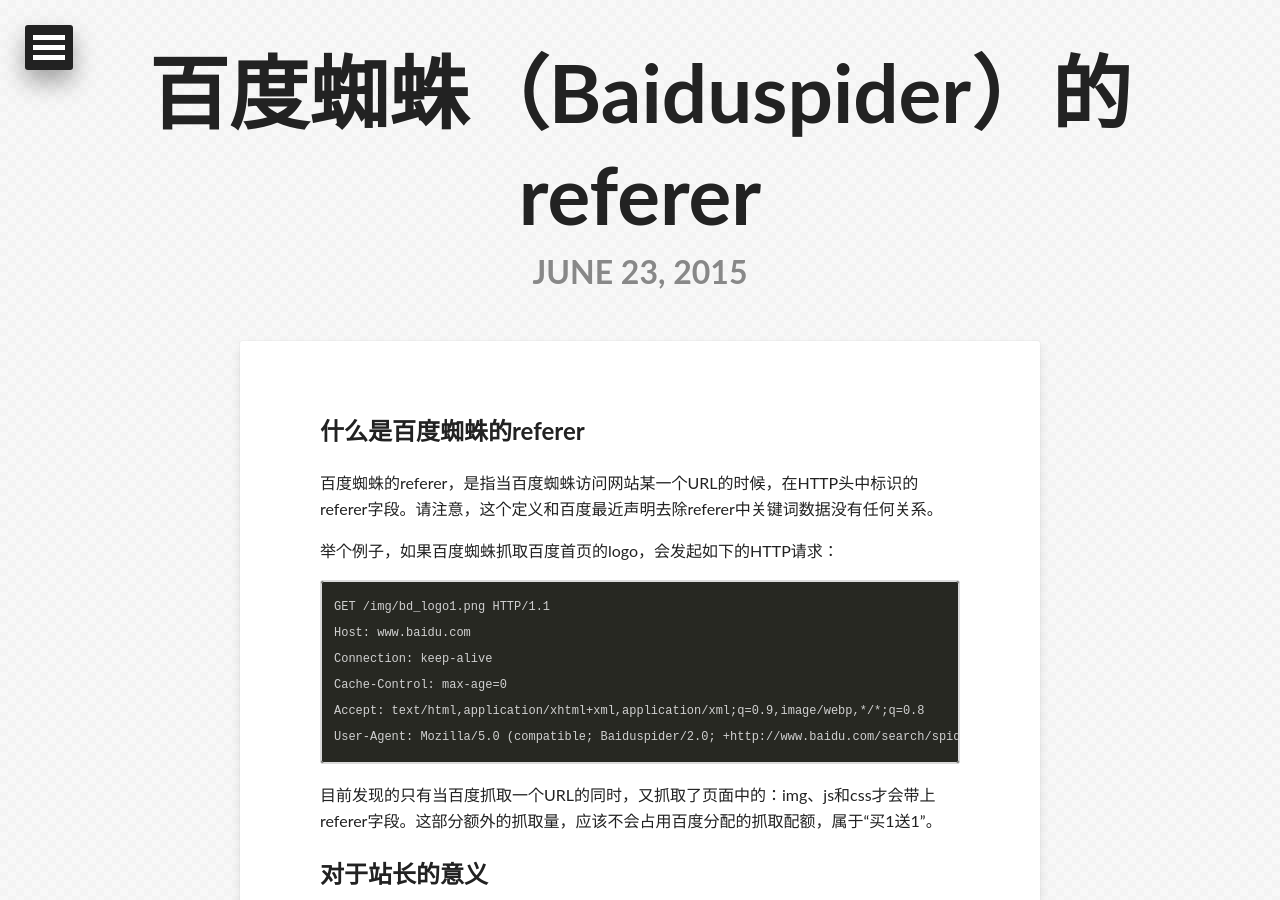
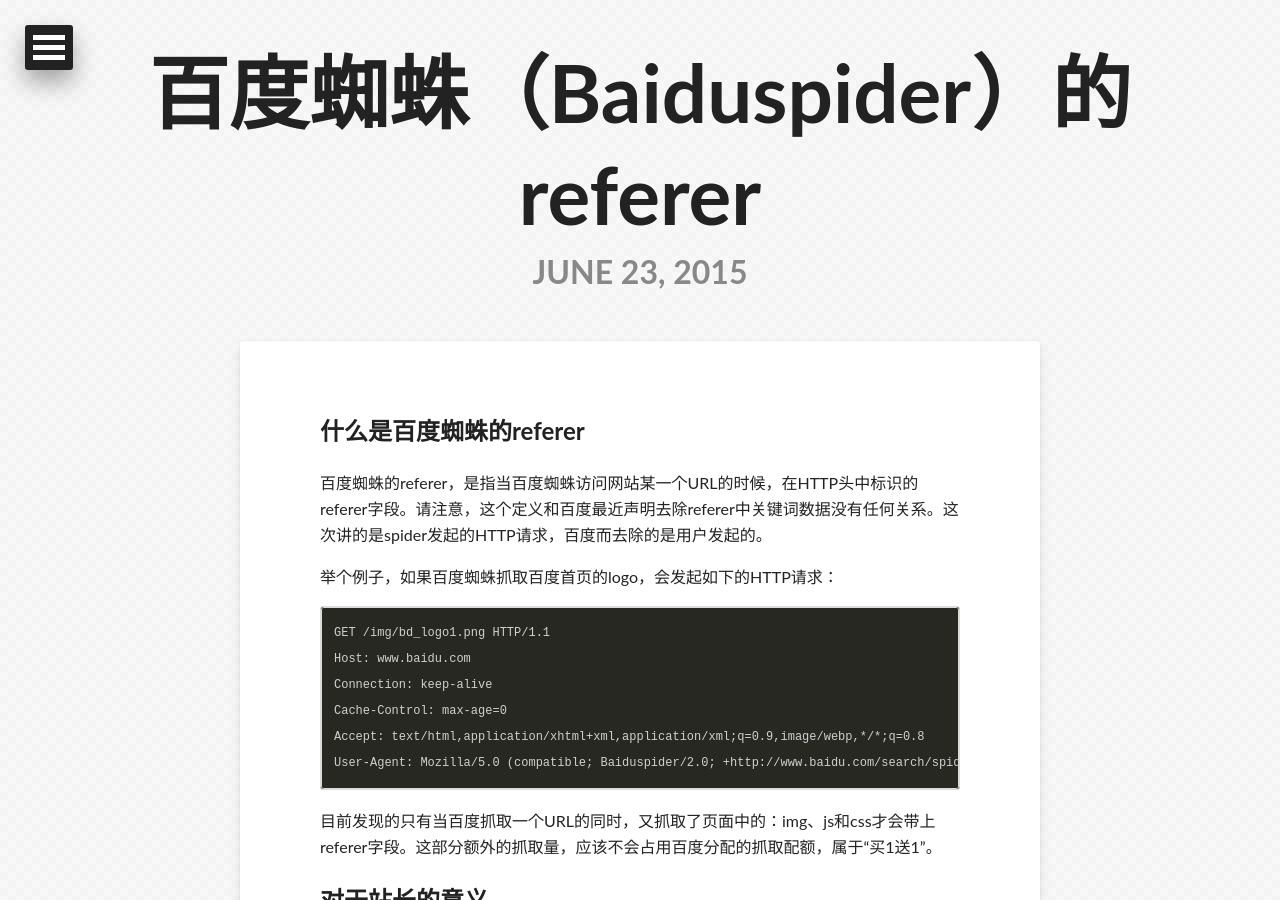
Before and after one commit to apyixiang/apyixiang.github.io, a Jekyll site: the page built from _posts/2015-06-23-baidu-spider-referrer.markdown, in a window 1280 px wide and 900 px high. Built offline with Jekyll 4.4.1, drawn with Linux system fonts in a browser that asks for light colours; some web fonts are replaced; Markdown is read by kramdown in place of the engine named in the settings; comment, search, counter and statistics services are not loaded.

Commit message:
small fix

```diff
--- a/_posts/2015-06-23-baidu-spider-referrer.markdown
+++ b/_posts/2015-06-23-baidu-spider-referrer.markdown
@@ -11,7 +11,7 @@
 什么是百度蜘蛛的referer
 ------------------
 
-百度蜘蛛的referer，是指当百度蜘蛛访问网站某一个URL的时候，在HTTP头中标识的referer字段。请注意，这个定义和百度最近声明去除referer中关键词数据没有任何关系。
+百度蜘蛛的referer，是指当百度蜘蛛访问网站某一个URL的时候，在HTTP头中标识的referer字段。请注意，这个定义和百度最近声明去除referer中关键词数据没有任何关系。这次讲的是spider发起的HTTP请求，百度而去除的是用户发起的。
 
 举个例子，如果百度蜘蛛抓取百度首页的logo，会发起如下的HTTP请求：
 
```
